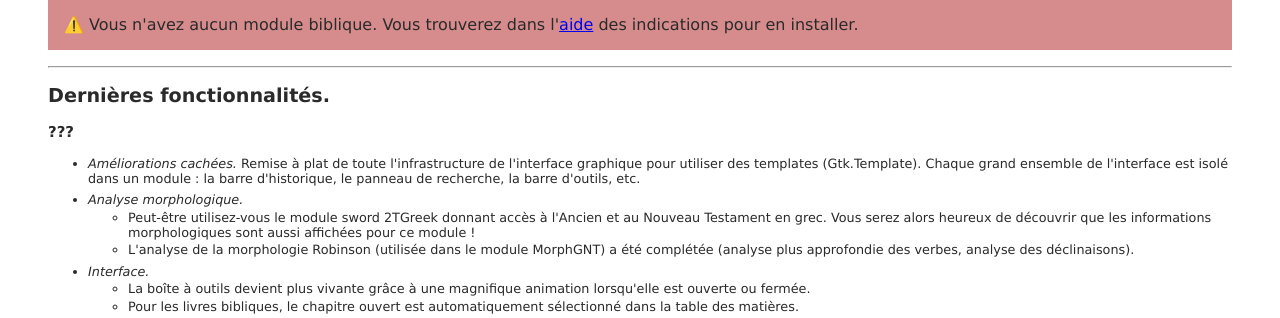
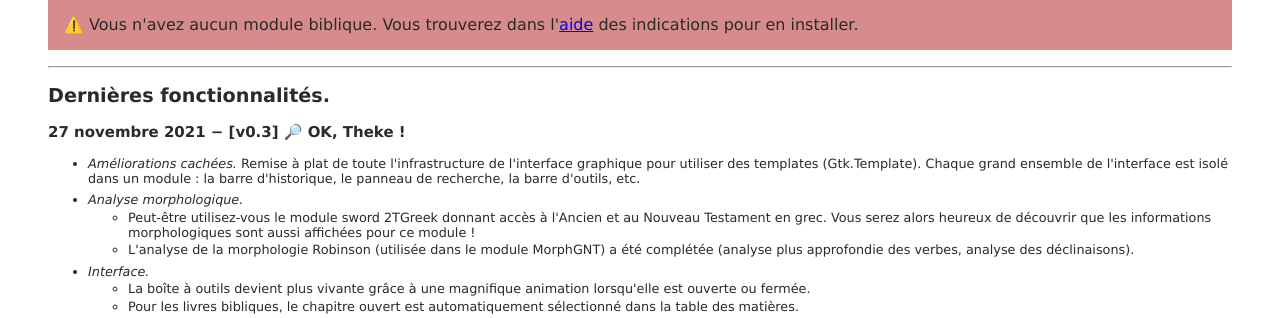
Before and after one commit to a2ohm/theke, a Python web app: template assets/templates/welcome.html.j2 in a window 1280 px wide. Shown: the part 138-456 px from the top of the page. Run offline with Jinja, Linux system fonts and the light colour scheme; the template is opened without the code that fills it, so the values that code supplies are empty.

Commit message:
Release v0.3

```diff
--- a/assets/templates/logbook.html
+++ b/assets/templates/logbook.html
@@ -1,4 +1,4 @@
-<h3>???</h3>
+<h3>27 novembre 2021 − [v0.3] 🔎️ OK, Theke ! </h3>
 <ul>
     <li><em>Améliorations cachées.</em> Remise à plat de toute l'infrastructure de l'interface graphique pour utiliser des templates (Gtk.Template). Chaque grand ensemble de l'interface est isolé dans un module : la barre d'historique, le panneau de recherche, la barre d'outils, etc.</li>
     <li><em>Analyse morphologique.</em>
```
